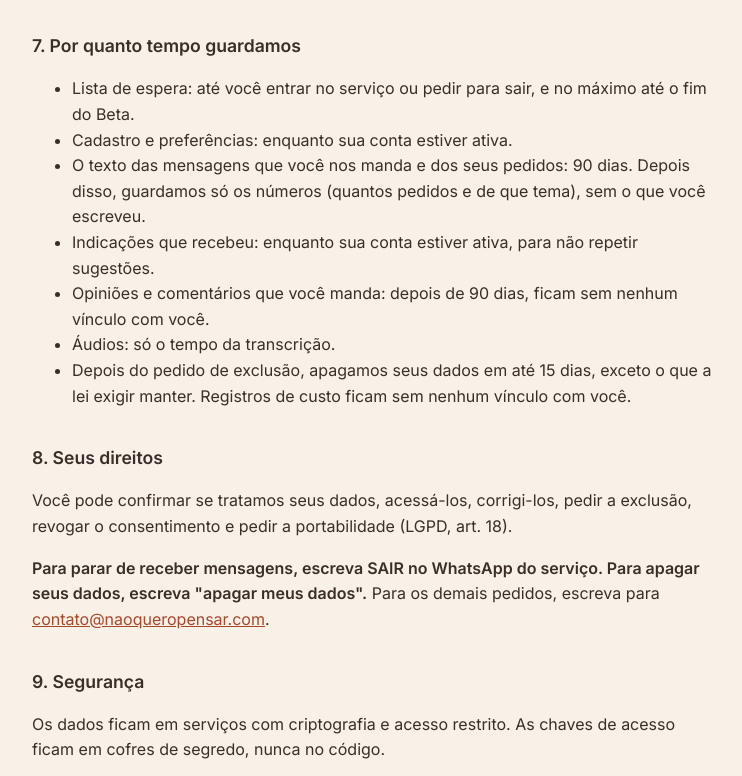
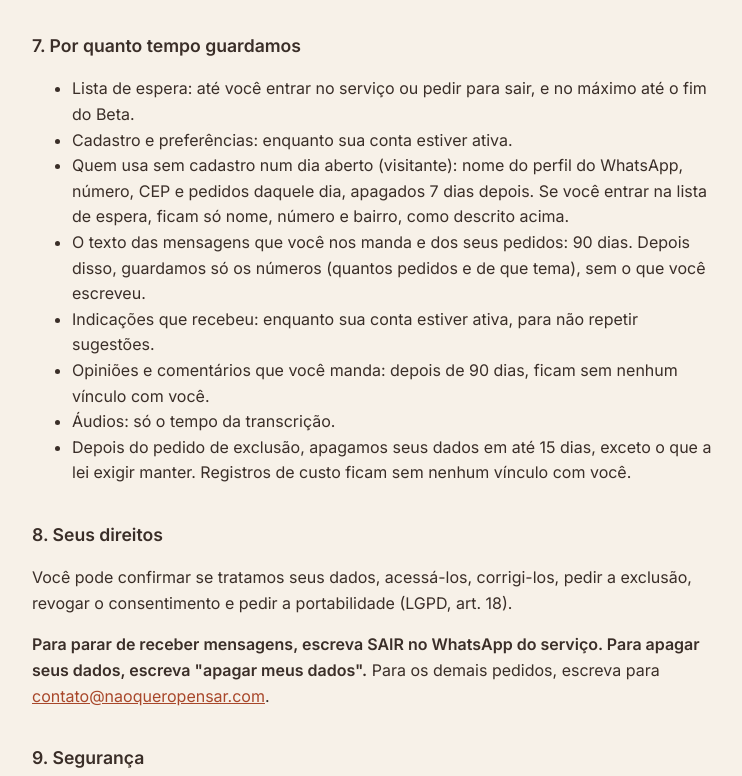
Before and after one commit to caionalini/naoqueropensar-site, a plain HTML site: page privacidade.html in a window 1280 px wide. Shown: the part 1967-2743 px from the top of the page, without its empty margins (268-1010 px from the left). Drawn offline with Linux system fonts and the light colour scheme.

Commit message:
Privacidade: visitante do dia aberto (dados apagados em 7 dias)
Co-Authored-By: Claude Opus 5.5 <noreply@anthropic.com>
Claude-Session: https://claude.ai/code/session_01W7jKnHsDyg8cRyU5qFYijR

```diff
--- a/privacidade.html
+++ b/privacidade.html
@@ -31,7 +31,7 @@ table{border-collapse:collapse;width:100%}td,th{border-bottom:1px solid #E6DCCD;
 <li><b>Google Maps Platform:</b> usamos dados do Google para encontrar lugares. Veja a <a href="https://policies.google.com/privacy">Política de Privacidade do Google</a>.</li>
 <li><b>YouTube:</b> algumas indicações consideram vídeos públicos, obtidos pelos Serviços de API do YouTube. Veja os <a href="https://www.youtube.com/t/terms">Termos de Serviço do YouTube</a>.</li>
 <li><b>Busca na web:</b> consideramos menções públicas a lugares, eventos, filmes e séries encontradas em buscas na internet, sempre com a fonte. Não coletamos dados de pessoas nessas buscas.</li></ul>
-<h2>7. Por quanto tempo guardamos</h2><ul><li>Lista de espera: até você entrar no serviço ou pedir para sair, e no máximo até o fim do Beta.</li><li>Cadastro e preferências: enquanto sua conta estiver ativa.</li><li>O texto das mensagens que você nos manda e dos seus pedidos: 90 dias. Depois disso, guardamos só os números (quantos pedidos e de que tema), sem o que você escreveu.</li><li>Indicações que recebeu: enquanto sua conta estiver ativa, para não repetir sugestões.</li><li>Opiniões e comentários que você manda: depois de 90 dias, ficam sem nenhum vínculo com você.</li><li>Áudios: só o tempo da transcrição.</li><li>Depois do pedido de exclusão, apagamos seus dados em até 15 dias, exceto o que a lei exigir manter. Registros de custo ficam sem nenhum vínculo com você.</li></ul>
+<h2>7. Por quanto tempo guardamos</h2><ul><li>Lista de espera: até você entrar no serviço ou pedir para sair, e no máximo até o fim do Beta.</li><li>Cadastro e preferências: enquanto sua conta estiver ativa.</li><li>Quem usa sem cadastro num dia aberto (visitante): nome do perfil do WhatsApp, número, CEP e pedidos daquele dia, apagados 7 dias depois. Se você entrar na lista de espera, ficam só nome, número e bairro, como descrito acima.</li><li>O texto das mensagens que você nos manda e dos seus pedidos: 90 dias. Depois disso, guardamos só os números (quantos pedidos e de que tema), sem o que você escreveu.</li><li>Indicações que recebeu: enquanto sua conta estiver ativa, para não repetir sugestões.</li><li>Opiniões e comentários que você manda: depois de 90 dias, ficam sem nenhum vínculo com você.</li><li>Áudios: só o tempo da transcrição.</li><li>Depois do pedido de exclusão, apagamos seus dados em até 15 dias, exceto o que a lei exigir manter. Registros de custo ficam sem nenhum vínculo com você.</li></ul>
 <h2>8. Seus direitos</h2><p>Você pode confirmar se tratamos seus dados, acessá-los, corrigi-los, pedir a exclusão, revogar o consentimento e pedir a portabilidade (LGPD, art. 18).</p>
 <p><b>Para parar de receber mensagens, escreva SAIR no WhatsApp do serviço. Para apagar seus dados, escreva "apagar meus dados".</b> Para os demais pedidos, escreva para <a href="mailto:contato@naoqueropensar.com">contato@naoqueropensar.com</a>.</p>
 <h2>9. Segurança</h2><p>Os dados ficam em serviços com criptografia e acesso restrito. As chaves de acesso ficam em cofres de segredo, nunca no código.</p>
```
